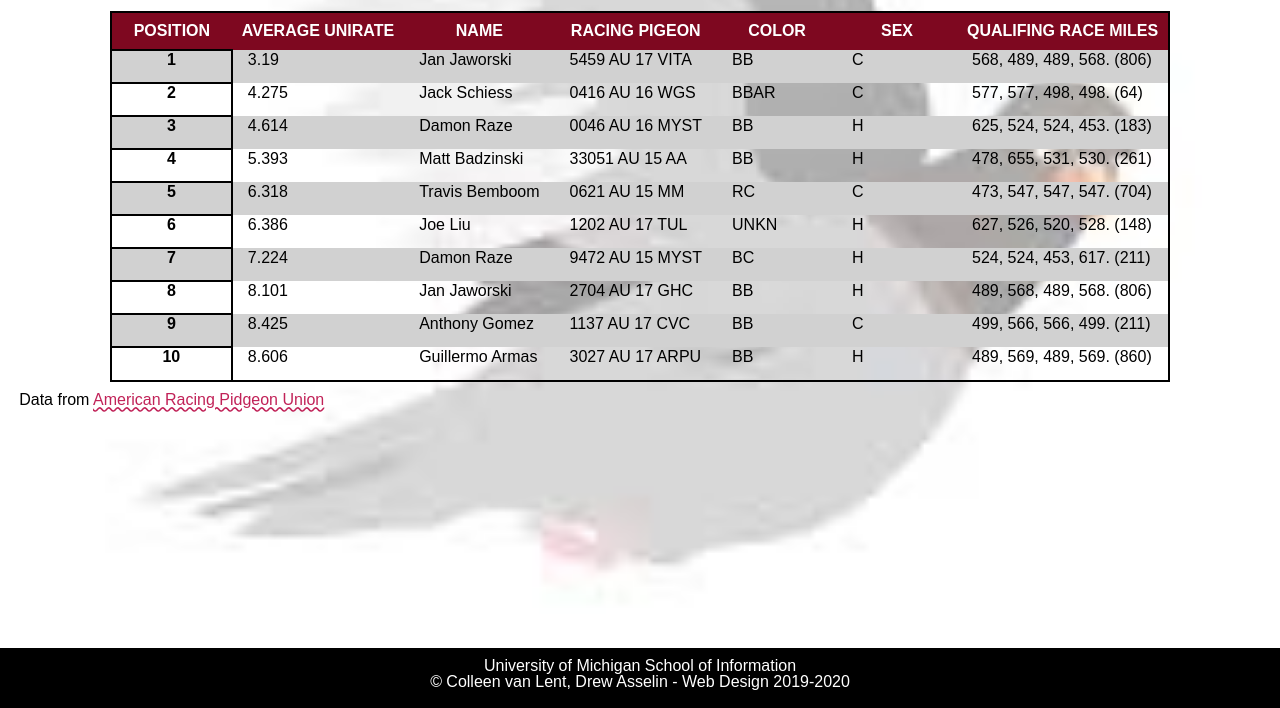
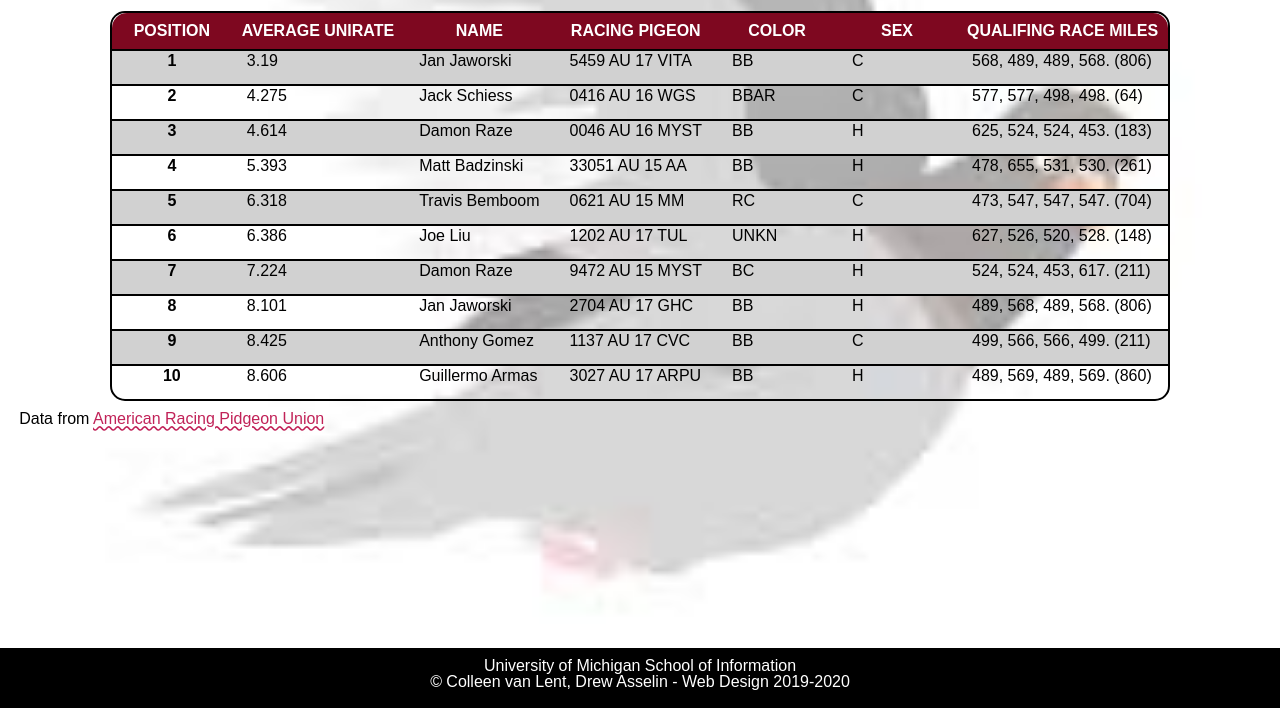
Before and after one commit to iamwrm/homework3, a plain HTML site: page index.html in a window 1280 px wide. Shown: the part 92-800 px from the top of the page. Drawn offline with Linux system fonts and the light colour scheme; a web font is replaced by a local one.

Commit message:
feature works

```diff
--- a/css/style.css
+++ b/css/style.css
@@ -67,29 +67,42 @@ table {
 }
 
 .rowhead {
-  border: 2px solid black;
+  border-top: 2px solid black;
 }
 
 td {
   padding: 15px;
   padding-top: 2px;
+  border-top: 2px solid black;
 }
 
-tr:nth-child(odd) {
+tbody tr:nth-child(odd) {
   background-color: #D1D1D1;
 }
 
-tr:nth-child(even) {
+tbody tr:nth-child(even) {
   background-color: transparent;
 }
 
-tr:hover {
-  background-color: rgba(126, 8, 32, .5)
-}
 
 * {}
 
-thead tr:first-child th:first-child {}
+table {
+  border-collapse: separate;
+  border-radius: 15px;
+}
+
+thead tr:first-child th:first-child {
+  border-top-left-radius: 15px;
+}
+
+thead tr:first-child th:last-child {
+  border-top-right-radius: 15px;
+}
+
+tbody tr:hover {
+  background-color: rgba(126, 8, 32, .5)
+}
 
 footer {
   position: fixed;
```
